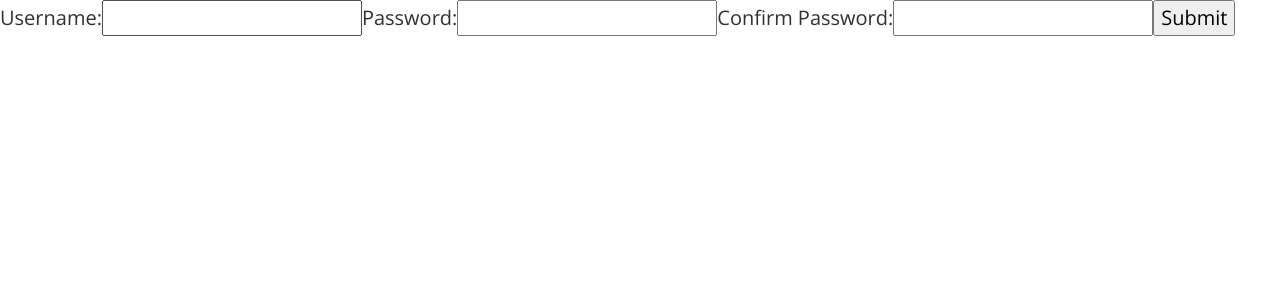
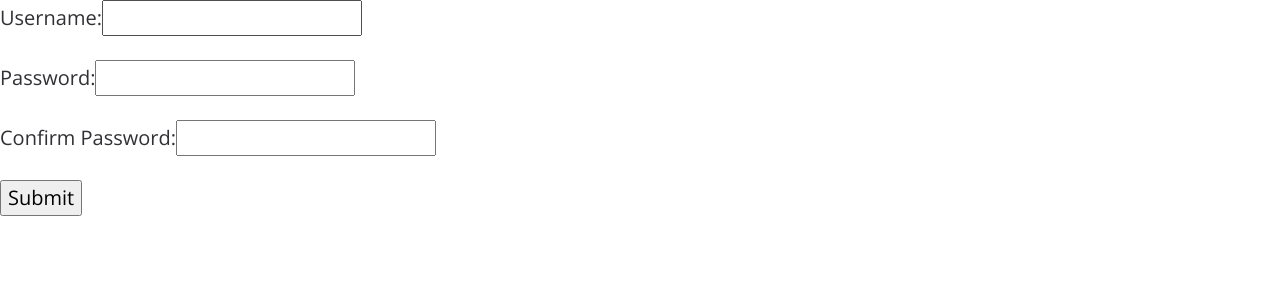
Before and after one commit to akpersad/LetsWatchThis, a React app: page /registration in a window 1280 px wide. Shown: the top 300 px of the page. Built offline with nearby package versions, Linux system fonts and the light colour scheme.

Commit message:
Little HTML Formatting

```diff
--- a/src/components/appContainer/appContainerReducer.js
+++ b/src/components/appContainer/appContainerReducer.js
@@ -1,6 +1,8 @@
 const initialState = {
 	initialText: "Hello World",
 	initialHash: {},
+	isLoggedIn: false,
+	userInfo: {},
 	showList: []
 };
 
--- a/src/components/login/login.jsx
+++ b/src/components/login/login.jsx
@@ -51,6 +51,7 @@ class Login extends Component {
     const { username, password } = this.state;
     return (
       <>
+        <div className="form-group">
           <label htmlFor="test1">
             Username:
             <input
@@ -61,7 +62,9 @@ class Login extends Component {
               onChange={e => this.handleChange(e)}
             />
           </label>
+        </div>
 
+        <div className="form-group">
           <label htmlFor="test2">
             Password:
             <input
@@ -72,6 +75,7 @@ class Login extends Component {
               onChange={e => this.handleChange(e)}
             />
           </label>
+        </div>
         <input type="submit" value="Submit" onClick={this.handleSubmit} />
       </>
     );
--- a/src/components/registration/registration.jsx
+++ b/src/components/registration/registration.jsx
@@ -9,7 +9,7 @@ class Registration extends Component {
       username: "",
       password: "",
       confirmPass: "",
-      validForm: false
+      validForm: true
     };
 
     this.confirmPassCheck = this.confirmPassCheck.bind(this);
@@ -66,7 +66,8 @@ class Registration extends Component {
   confirmPassCheck() {
     const { password, confirmPass } = this.state;
     if (password !== confirmPass || confirmPass === "") {
-      console.log("DOES NOT MATCH", confirmPass);
+      const hash = { validForm: false };
+      this.setState(hash);
     } else {
       const hash = { validForm: true };
       this.setState(hash);
@@ -74,9 +75,10 @@ class Registration extends Component {
   }
 
   render() {
-    const { username, password, confirmPass } = this.state;
+    const { username, password, confirmPass, validForm } = this.state;
     return (
       <>
+        <div className="form-group">
           <label htmlFor="test1">
             Username:
             <input
@@ -87,7 +89,9 @@ class Registration extends Component {
               onChange={e => this.handleChange(e)}
             />
           </label>
+        </div>
 
+        <div className="form-group">
           <label htmlFor="test2">
             Password:
             <input
@@ -98,7 +102,9 @@ class Registration extends Component {
               onChange={e => this.handleChange(e)}
             />
           </label>
+        </div>
 
+        <div className="form-group">
           <label htmlFor="test3">
             Confirm Password:
             <input
@@ -109,6 +115,14 @@ class Registration extends Component {
               onChange={e => this.handleChange(e)}
             />
           </label>
+          {!validForm ? (
+            <div className="error-div">
+              <span>Passwords Do Not Match</span>
+            </div>
+          ) : (
+            <div />
+          )}
+        </div>
         <input type="submit" value="Submit" onClick={this.handleSubmit} />
       </>
     );
--- a/src/index.html
+++ b/src/index.html
@@ -7,7 +7,7 @@
 		<meta name="theme-color" content="#000000" />
 		<meta name="description" content="Web site created using create-react-app" />
 		<link rel="apple-touch-icon" href="./src/images/logo192.png" />
-		<title>React Starter</title>
+		<title>Let's Watch This!</title>
 		<style>
 			@import url("https://fonts.googleapis.com/css?family=Great+Vibes|Dancing+Script|Lobster|Open+Sans&display=swap");
 		</style>
```
Lines whose indentation alone changed are shown as unchanged.
